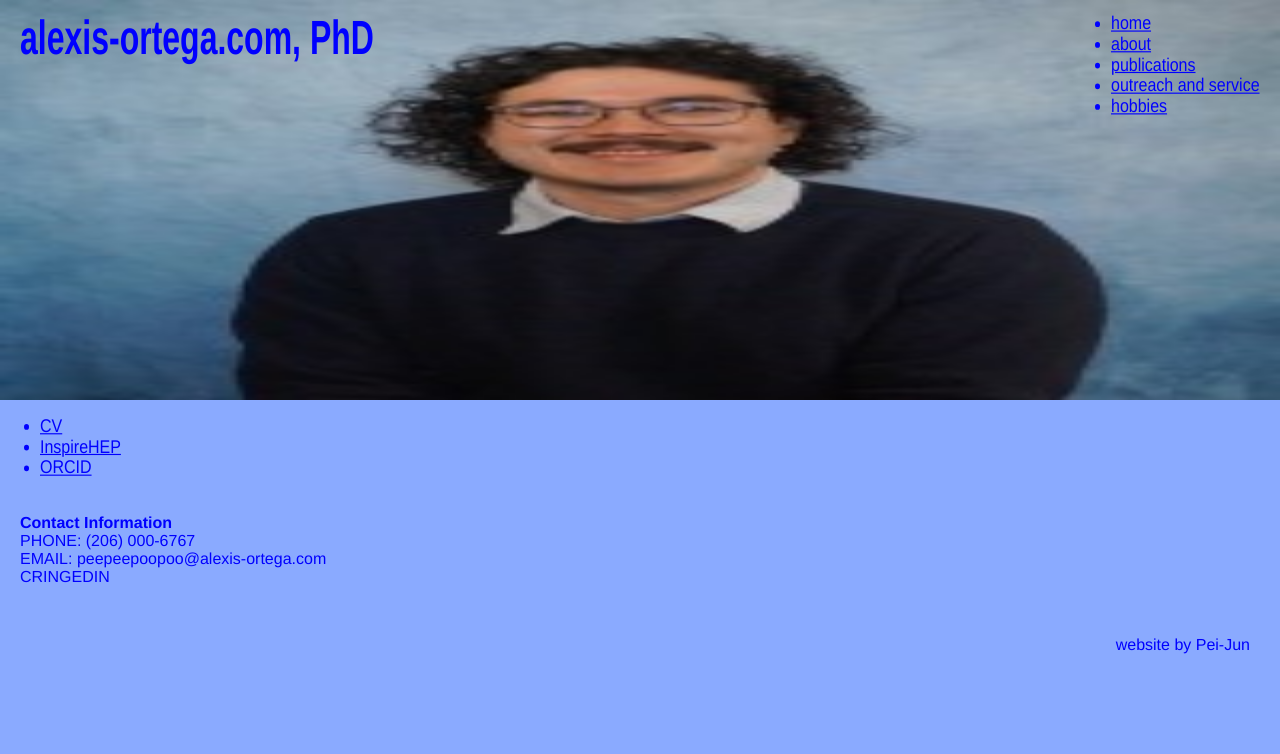
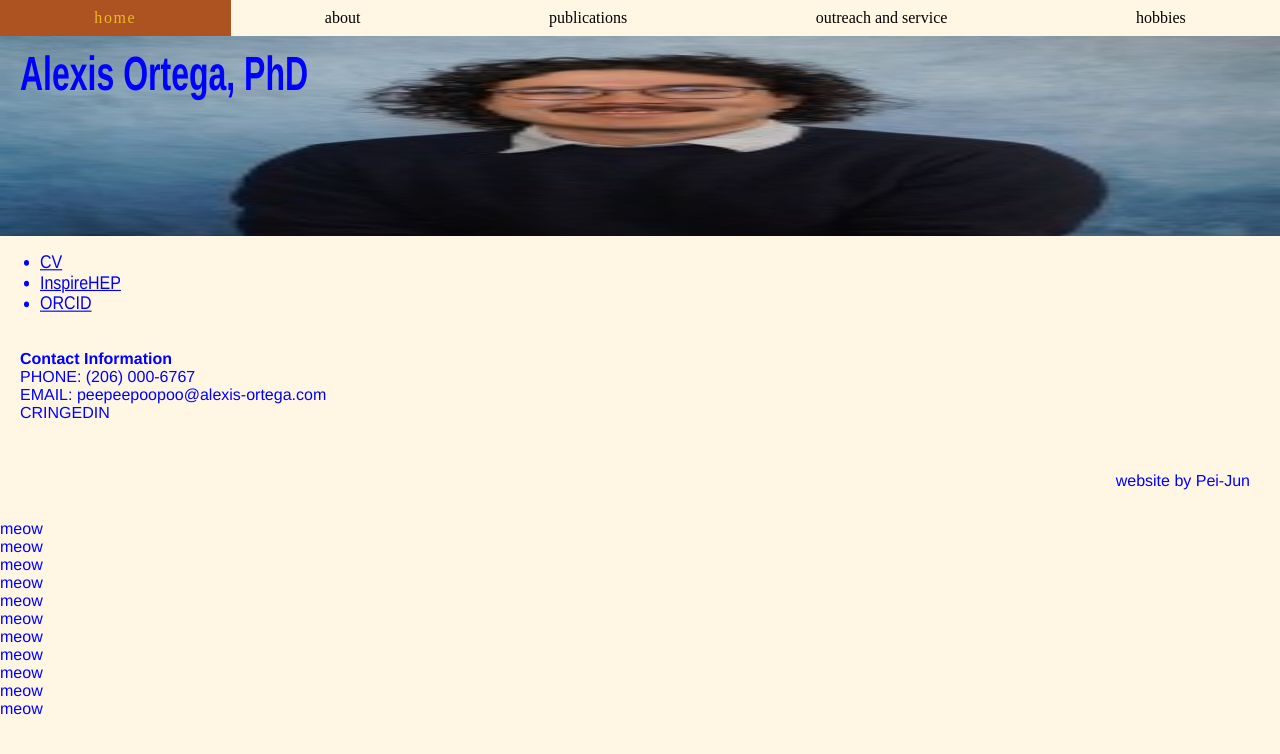
Before and after one commit to pei-okei/alexis_website, a plain HTML site: page index.html in a window 1280 px wide. Drawn offline with Linux system fonts and the light colour scheme.

Commit message:
added nav bar

```diff
--- a/index.html
+++ b/index.html
@@ -14,21 +14,19 @@
 
     <link rel="stylesheet" type="text/css" href="./styles.css">
 </head>
-<body style="background-color:#8aaaff">
-    <div class="landing-container" style="height:400px;width:100vw;">
-        <div class="landing-children">
+<body style="background-color:#fff7e3">
+    <div class="nav-container">
+        <div class="nav-children perma-red"><a class="nav-links" href="./">home</a></div>
+        <div class="nav-children hover-green"><a class="nav-links" href="./about/">about</a></div>
+        <div class="nav-children hover-blue"><a class="nav-links" href="./publications/">publications</a></div>
+        <div class="nav-children hover-yellow"><a class="nav-links" href="./outreach/">outreach and service</a></div>
+        <div class="nav-children hover-green"><a class="nav-links" href="./hobbies/">hobbies</a></div>
+    </div>
+    <div class="landing-container" style="height:200px;width:100vw;">
+        <div style="margin:20px">
             <h1>
-                alexis-ortega.com, PhD
+                Alexis Ortega, PhD
             </h1>
-        </div>
-        <div class="landing-children">
-            <ul>
-                <li><a class="blue-links" href="./">home</a></li>
-                <li><a class="blue-links" href="./about/">about</a></li>
-                <li><a class="blue-links" href="./publications/">publications</a></li>
-                <li><a class="blue-links" href="./outreach/">outreach and service</a></li>
-                <li><a class="blue-links" href="./hobbies/">hobbies</a></li>
-            </ul>
         </div>
     </div>
     <div style="margin:20px;">
@@ -45,4 +43,15 @@
     <div style="width:100vw;padding:20px;">
         <p style="position:relative; margin:10px; text-align:right; color:#0000ff; font-family:Helvetica;">website by Pei-Jun</p>
     </div>
+    <p>meow</p>
+    <p>meow</p>
+    <p>meow</p>
+    <p>meow</p>
+    <p>meow</p>
+    <p>meow</p>
+    <p>meow</p>
+    <p>meow</p>
+    <p>meow</p>
+    <p>meow</p>
+    <p>meow</p>
 </body>
--- a/styles.css
+++ b/styles.css
@@ -45,9 +45,78 @@ ul {
 .blue-links:visited {
     color:#0000FF;
 }
-
+.nav-links {
+    color:inherit;
+    font-family: futura;
+    text-decoration: none;
+}
 
 /* containers */
+:root{
+    --nav-height: 36px;
+}
+.nav-children {
+    align-self:stretch;
+    background-color:#fff7e3;
+    flex-grow:1;
+    text-align: center;
+    vertical-align: middle;
+    line-height:var(--nav-height);
+    transition: 0.5s ease-in-out 0.1s;
+}
+.hover-blue:hover {
+    color:#fa732a;
+    background-color:#243540;
+    letter-spacing: 0.1em;
+}
+.hover-green:hover {
+    color:#f0b824;
+    background-color:#697336;
+    letter-spacing: 0.1em;
+}
+.hover-yellow:hover {
+    color:#59690b;
+    background-color:#f0b824;
+    letter-spacing: 0.1em;
+}
+.hover-red:hover {
+    color:#f0b824;
+    background-color:#ad5221;
+    letter-spacing: 0.1em;
+}
+.perma-blue {
+    color:#fa732a;
+    background-color:#243540;
+    letter-spacing: 0.1em;
+}
+.perma-green {
+    color:#f0b824;
+    background-color:#697336;
+    letter-spacing: 0.1em;
+}
+.perma-yellow {
+    color:#59690b;
+    background-color:#f0b824;
+    letter-spacing: 0.1em;
+}
+.perma-red {
+    color:#f0b824;
+    background-color:#ad5221;
+    letter-spacing: 0.1em;
+}
+
+.nav-container {
+    position:sticky;
+    top:-1px;
+    z-index: 100;
+    display:flex;
+    background-color: #fff7e3;
+    height:var(--nav-height);
+    gap:0px;
+    flex-direction:row;
+    justify-content: space-around;
+    align-items:center;
+}
 .landing-container{
     display: flex;
     background-image: url("ass/nerd.png");
@@ -57,7 +126,3 @@ ul {
     flex-wrap:wrap;
     justify-content: space-between;
 }
-
-.landing-children{
-    margin:20px;
-}
```
Also changed, not shown: about/index.html (+8 -1 lines), hobbies/index.html (+8 -1 lines), outreach/index.html (+8 -1 lines), publications/index.html (+8 -1 lines).
